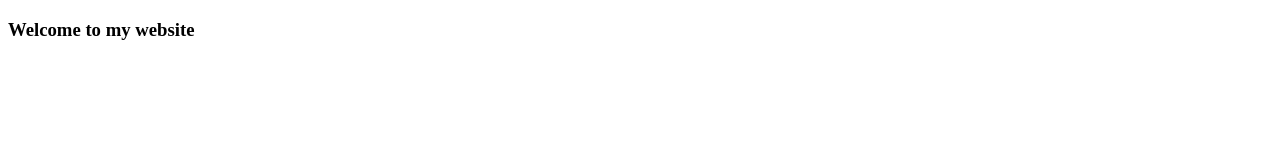
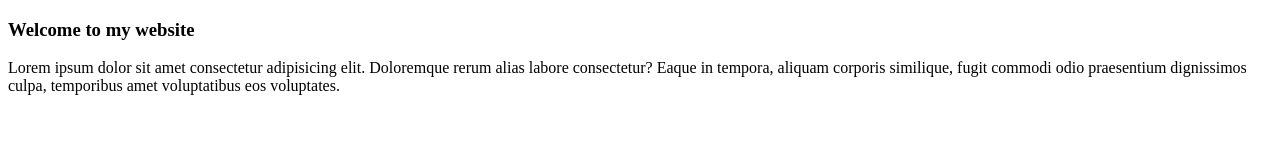
Before and after one commit to mohammedaminibrahim/bitnlc01, a plain HTML site: page index.html in a window 1280 px wide. Drawn offline with Linux system fonts and the light colour scheme.

Commit message:
Added A Paragraph

```diff
--- a/index.html
+++ b/index.html
@@ -8,5 +8,8 @@
 </head>
 <body>
     <h3>Welcome to my website</h3>
+    <p>
+        Lorem ipsum dolor sit amet consectetur adipisicing elit. Doloremque rerum alias labore consectetur? Eaque in tempora, aliquam corporis similique, fugit commodi odio praesentium dignissimos culpa, temporibus amet voluptatibus eos voluptates.
+    </p>
 </body>
 </html>
```
